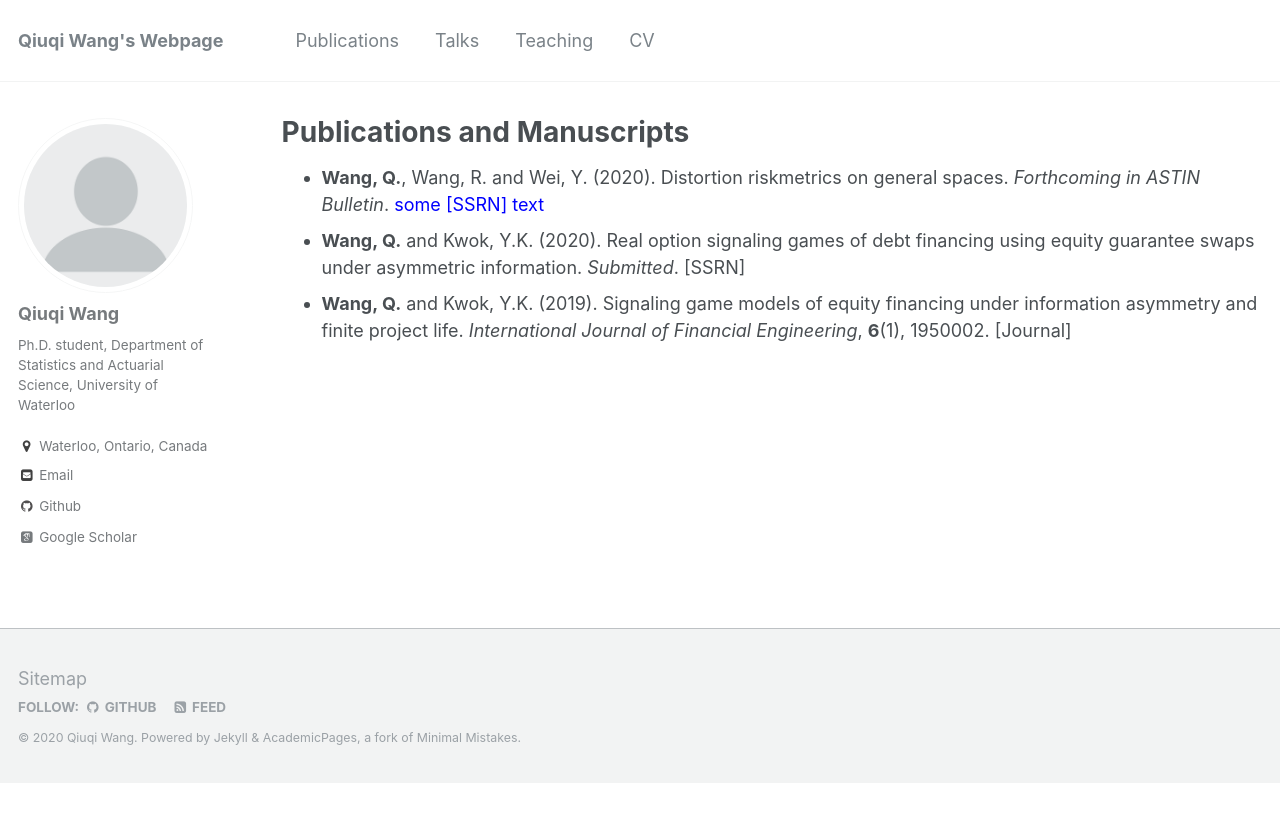
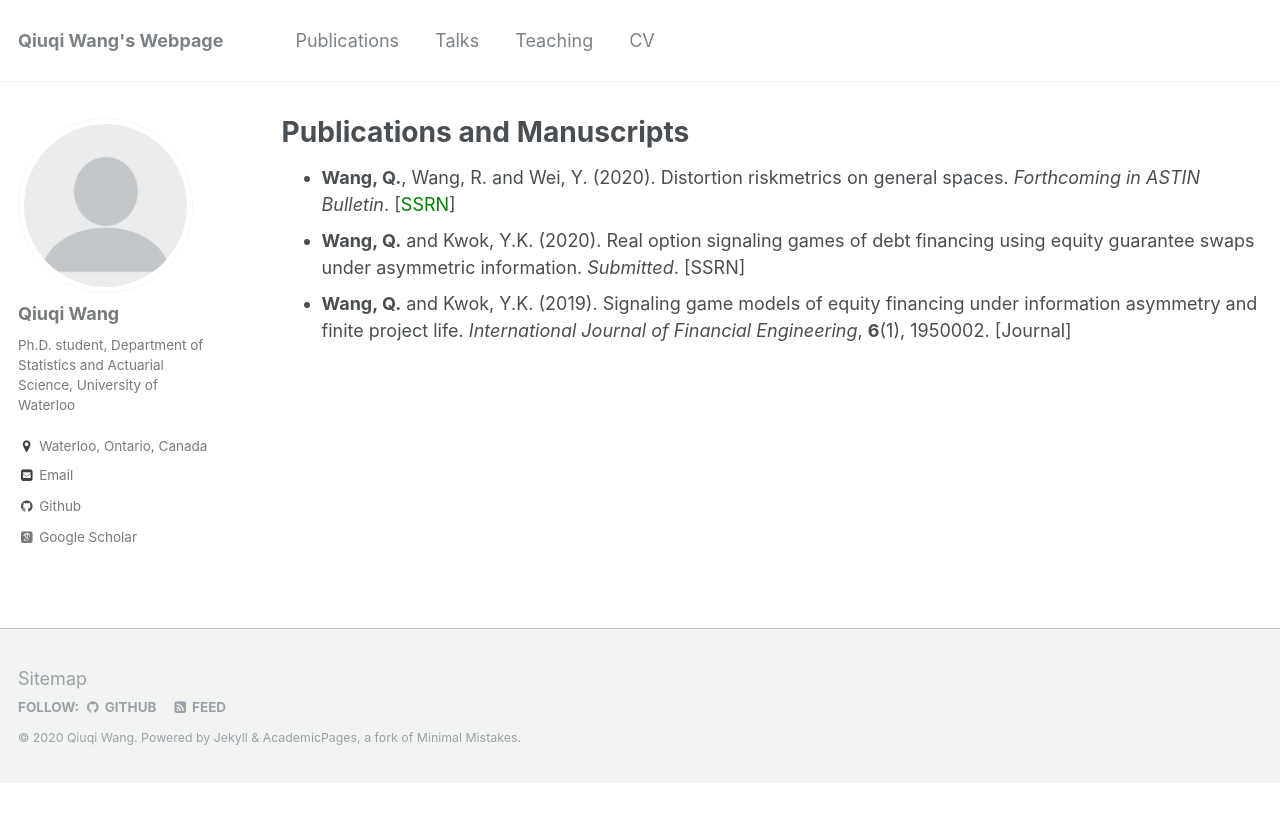
Before and after one commit to qwangan/qwangan.github.io, a Jekyll site: the page built from _pages/publications.md, in a window 1280 px wide. Shown: the top 822 px of the page. Built offline with Jekyll 4.4.1, drawn with Linux system fonts in a browser that asks for light colours; some web fonts are replaced.

Commit message:
Update publications.md

```diff
--- a/_pages/publications.md
+++ b/_pages/publications.md
@@ -5,6 +5,6 @@ permalink: /publications/
 author_profile: true
 ---
 
-* **Wang, Q.**, Wang, R. and Wei, Y. (2020). Distortion riskmetrics on general spaces. *Forthcoming in ASTIN Bulletin*. <span style="color:blue">some [[SSRN]](https://papers.ssrn.com/sol3/papers.cfm?abstract_id=3510363) text</span>
+* **Wang, Q.**, Wang, R. and Wei, Y. (2020). Distortion riskmetrics on general spaces. *Forthcoming in ASTIN Bulletin*. [[<span style="color:green">SSRN</span>]](https://papers.ssrn.com/sol3/papers.cfm?abstract_id=3510363)
 * **Wang, Q.** and Kwok, Y.K. (2020). Real option signaling games of debt financing using equity guarantee swaps under asymmetric information. *Submitted*. [[SSRN]](https://papers.ssrn.com/sol3/papers.cfm?abstract_id=3442989)
 * **Wang, Q.** and Kwok, Y.K. (2019). Signaling game models of equity financing under information asymmetry and finite project life. *International Journal of Financial Engineering*, **6**(1), 1950002. [[Journal]](https://www.worldscientific.com/doi/10.1142/S2424786319500026)
```
